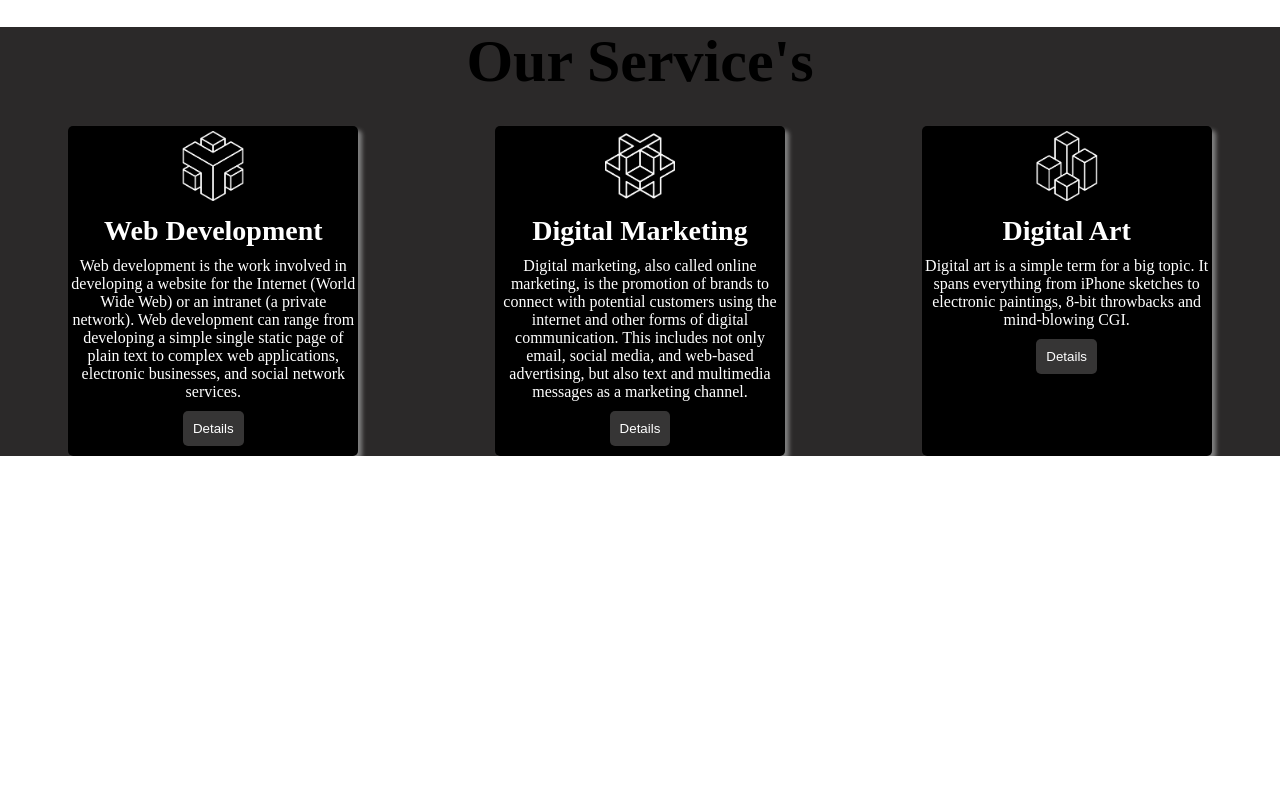
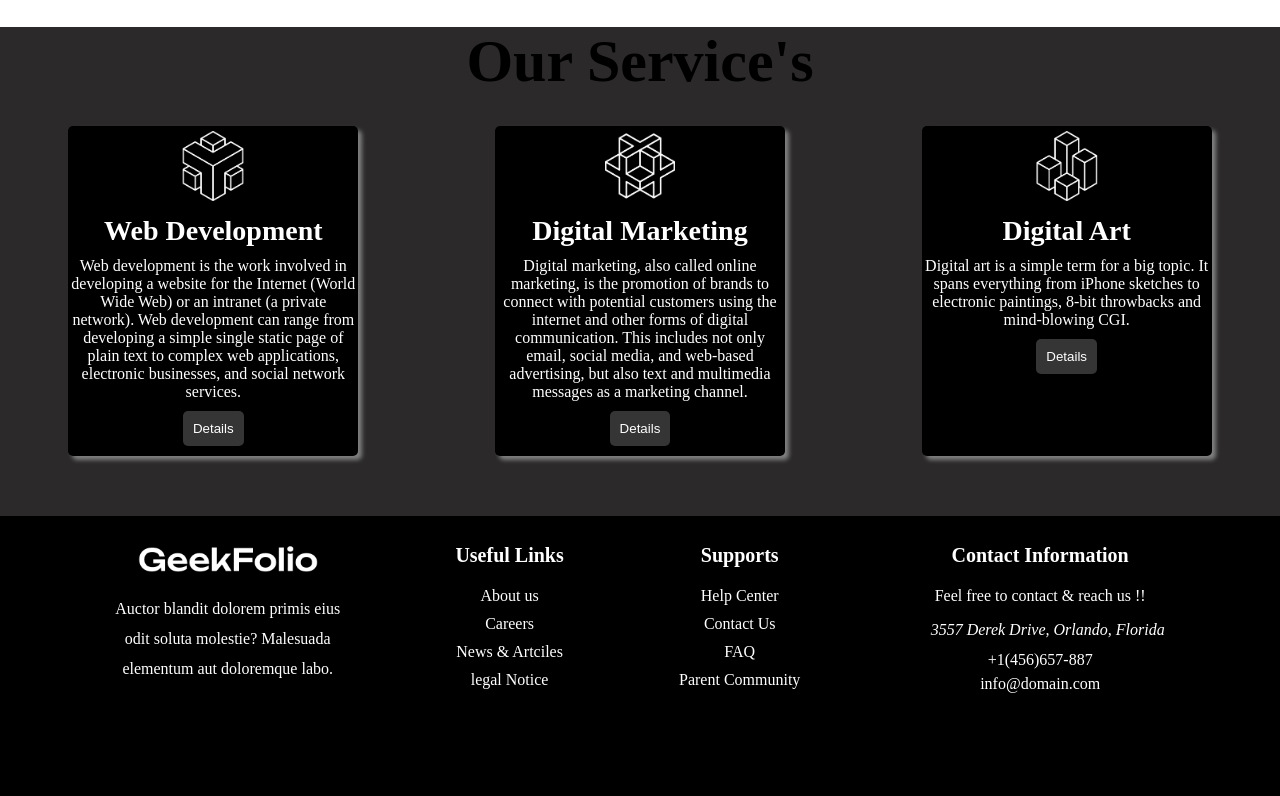
Before and after one commit to Efty233/Milestone-First-Conceptual-Session, a plain HTML site: page index.html in a window 1280 px wide. Shown: the part 1287-2083 px from the top of the page. Before the commit the page ends 1743 px from the top, so only its background shows below. Drawn offline with Linux system fonts and the light colour scheme.

Commit message:
footer section added

```diff
--- a/index.html
+++ b/index.html
@@ -2,11 +2,11 @@
 <html lang="en">
 
 <head>
-    <meta charset="UTF-8">
-    <meta name="viewport" content="width=device-width, initial-scale=1.0">
-    <link rel="shortcut icon" href="Image/Digital Product.jpg" type="image/x-icon">
+    <meta charset="UTF-8" />
+    <meta name="viewport" content="width=device-width, initial-scale=1.0" />
+    <link rel="shortcut icon" href="Image/Digital Product.jpg" type="image/x-icon" />
     <title>Digital Product</title>
-    <link rel="stylesheet" href="style.css">
+    <link rel="stylesheet" href="style.css" />
 </head>
 
 <body>
@@ -15,15 +15,13 @@
         <nav>
             <div class="menu-container">
                 <div class="logo">
-                    <img class="logo-photo" src="Image/logo-light.png" alt="logo">
+                    <img class="logo-photo" src="Image/logo-light.png" alt="logo" />
                 </div>
                 <div class="menus">
-
                     <li class="item">home-1</li>
                     <li class="item">home-2</li>
                     <li class="item">home-3</li>
                     <li class="item">home-4</li>
-
                 </div>
             </div>
         </nav>
@@ -33,13 +31,18 @@
         <section>
             <div class="banner-container">
                 <div class="banner-text">
-                    <h1 class="heading">Better design for <br> your digital products</h1>
-                    <p class="paragraph">We are a creative studio specializing in UI/UX design, development and
-                        strategy.</p>
+                    <h1 class="heading">
+                        Better design for <br />
+                        your digital products
+                    </h1>
+                    <p class="paragraph">
+                        We are a creative studio specializing in UI/UX design, development
+                        and strategy.
+                    </p>
                     <button class="button primary">Explore More</button>
                 </div>
                 <div class="banner-photo">
-                    <img class="banner-img" src="Image/banner.png" alt="banner">
+                    <img class="banner-img" src="Image/banner.png" alt="banner" />
                 </div>
             </div>
         </section>
@@ -50,12 +53,17 @@
             </div>
             <div class="about-container">
                 <div class="about-photo">
-                    <img class="about-image" src="./Image/section.png" alt="about">
+                    <img class="about-image" src="./Image/section.png" alt="about" />
                 </div>
                 <div class="about-text">
-                    <p class="about-paragraph">We grow brands through <br> bold & strategic creative</p>
-                    <p class="paragraph">Lorem ipsum dolor sit amet consectetur adipisicing. <br> Lorem ipsum dolor sit
-                        amet consectetur adipisicing.</p>
+                    <p class="about-paragraph">
+                        We grow brands through <br />
+                        bold & strategic creative
+                    </p>
+                    <p class="paragraph">
+                        Lorem ipsum dolor sit amet consectetur adipisicing. <br />
+                        Lorem ipsum dolor sit amet consectetur adipisicing.
+                    </p>
                     <button class="button primary">Contact With Us</button>
                 </div>
             </div>
@@ -67,26 +75,84 @@
             </div>
             <div class="services-card">
                 <div class="box">
-                    <img class="service-icon" src="./Image/0.png" alt="icon">
+                    <img class="service-icon" src="./Image/0.png" alt="icon" />
                     <h2 class="service-heading">Web Development</h2>
-                    <p class="service-paragraph">Web development is the work involved in developing a website for the Internet (World Wide Web) or an intranet (a private network). Web development can range from developing a simple single static page of plain text to complex web applications, electronic businesses, and social network services.</p>
+                    <p class="service-paragraph">
+                        Web development is the work involved in developing a website for
+                        the Internet (World Wide Web) or an intranet (a private network).
+                        Web development can range from developing a simple single static
+                        page of plain text to complex web applications, electronic
+                        businesses, and social network services.
+                    </p>
                     <button class="service-button">Details</button>
                 </div>
                 <div class="box">
-                    <img class="service-icon" src="./Image/1.png" alt="icon">
+                    <img class="service-icon" src="./Image/1.png" alt="icon" />
                     <h2 class="service-heading">Digital Marketing</h2>
-                    <p class="service-paragraph">Digital marketing, also called online marketing, is the promotion of brands to connect with potential customers using the internet and other forms of digital communication. This includes not only email, social media, and web-based advertising, but also text and multimedia messages as a marketing channel.</p>
+                    <p class="service-paragraph">
+                        Digital marketing, also called online marketing, is the promotion
+                        of brands to connect with potential customers using the internet
+                        and other forms of digital communication. This includes not only
+                        email, social media, and web-based advertising, but also text and
+                        multimedia messages as a marketing channel.
+                    </p>
                     <button class="service-button">Details</button>
                 </div>
                 <div class="box">
-                    <img class="service-icon" src="./Image/2.png" alt="icon">
+                    <img class="service-icon" src="./Image/2.png" alt="icon" />
                     <h2 class="service-heading">Digital Art</h2>
-                    <p class="service-paragraph">Digital art is a simple term for a big topic. It spans everything from iPhone sketches to electronic paintings, 8-bit throwbacks and mind-blowing CGI.</p>
+                    <p class="service-paragraph">
+                        Digital art is a simple term for a big topic. It spans everything
+                        from iPhone sketches to electronic paintings, 8-bit throwbacks and
+                        mind-blowing CGI.
+                    </p>
                     <button class="service-button">Details</button>
                 </div>
             </div>
         </section>
     </main>
+    <footer>
+        <section>
+            <div class="footer-container">
+                <div>
+                    <img class="footer-image" src="Image/logo-light.png" alt="logo" />
+                    <p  class="footer-paragraph">
+                        Auctor blandit dolorem primis eius <br />
+                        odit soluta molestie? Malesuada <br />
+                        elementum aut doloremque labo.
+                    </p>
+                </div>
+                <div class="links">
+                    <h3 class="link-heading">Useful Links</h3>
+                    <div class="link-items">
+                        <li class="link-item">About us</li>
+                        <li class="link-item">Careers</li>
+                        <li class="link-item">News & Artciles</li>
+                        <li class="link-item">legal Notice</li>
+                    </div>
+                </div>
+                <div class="help">
+                    <h3 class="support-heading">Supports</h3>
+                    <h3></h3>
+                    <div class="support-links">
+                        <li class="support-link">Help Center</li>
+                        <li class="support-link">Contact Us</li>
+                        <li class="support-link">FAQ</li>
+                        <li class="support-link">Parent Community</li>
+                    </div>
+                </div>
+                <div class="contact">
+                    <h3 class="contact-heading">Contact Information</h3>
+                    <div class="contact-information">
+                        <p>Feel free to contact & reach us !!</p>
+                        <address class="contact-address">3557 Derek Drive, Orlando, Florida</address>
+                        <p class="contact-number">+1(456)657-887</p>
+                        <p>info@domain.com</p>
+                    </div>
+                </div>
+            </div>
+        </section>
+    </footer>
 </body>
 
 </html>
--- a/style.css
+++ b/style.css
@@ -95,6 +95,7 @@
     display: flex;
     justify-content: space-around;
     margin-top: 20px;
+    height: 400px;
 }
 .box{
     width: 290px;
@@ -127,3 +128,62 @@
     color: white;
     margin-top: 10px;
 }
+.footer-container{
+    background-color: black;
+    color: white;
+    display: flex;
+    height: 280px;
+    justify-content: space-evenly;
+    text-align: center;
+    font-family: 'Times New Roman', Times, serif;
+}
+.footer-image{
+    width: 180px;
+    margin-top: 28px;
+}
+.footer-paragraph{
+    margin-top: 10px;
+    line-height: 30px;
+}
+.link-heading{
+    margin-top: 28px;
+    font-size: 20px;
+    font-weight: 600;
+}
+.link-items{
+    list-style: none;
+    margin-top: 20px;
+}
+.link-item{
+    margin-top: 10px;
+}
+.support-heading{
+    margin-top: 28px;
+    font-size: 20px;
+
+    font-weight: 600;
+}
+.support-links{
+    list-style: none;
+    margin-top: 20px;
+}
+.support-link{
+    margin-top: 10px;
+}
+.contact-heading{
+    margin-top: 28px;
+    font-size: 20px;
+    font-family: 'Times New Roman', Times, serif;
+    font-weight: 600;
+}
+.contact-information{
+    margin-top: 20px;
+}
+.contact-address{
+    margin-top: 10px;
+    margin-left: 15px;
+    line-height: 30px;
+}
+.contact-number{
+    line-height: 30px;
+}
```
